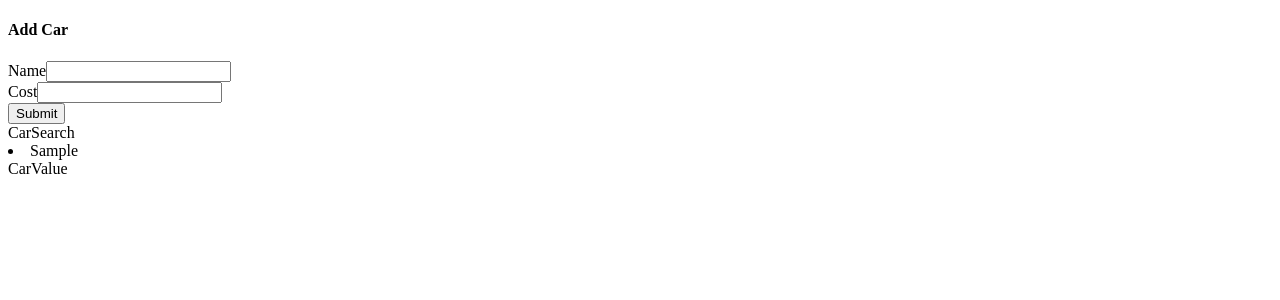
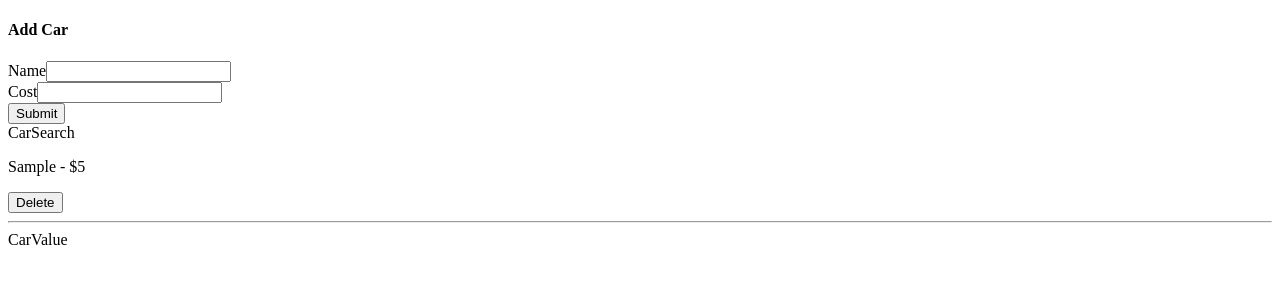
Before and after one commit to asksaurabh/React-Tutorial, a React (Create React App) app in the folder cars/: page / in a window 1280 px wide. Both pictures are taken after typing "Sample", "5" into the empty fields and a click on the button "Submit". Shown: the top 300 px of the page. Built offline with nearby package versions, Linux system fonts and the light colour scheme.

Commit message:
Handle cars list

```diff
--- a/cars/src/components/CarList.js
+++ b/cars/src/components/CarList.js
@@ -1,15 +1,38 @@
-import { useSelector } from 'react-redux';
+import { useSelector, useDispatch } from 'react-redux';
+import { removeCar } from '../store';
 
 function CarList() {
+  const dispatch = useDispatch();
   const cars = useSelector((state) => {
     return state.cars.carsList;
   });
 
+  const handleCarDelete = (car) => {
+    dispatch(removeCar(car.id));
+  };
+
   const renderedCars = cars.map((car) => {
-    return <li key={car.id}>{car.carName}</li>;
+    return (
+      <div key={car.id} className='panel'>
+        <p>
+          {car.carName} - ${car.carCost}
+        </p>
+        <button
+          className='button is-danger'
+          onClick={() => handleCarDelete(car)}
+        >
+          Delete
+        </button>
+      </div>
+    );
   });
 
-  return <div>{renderedCars}</div>;
+  return (
+    <div className='car-list'>
+      {renderedCars}
+      <hr />
+    </div>
+  );
 }
 
 export default CarList;
```
